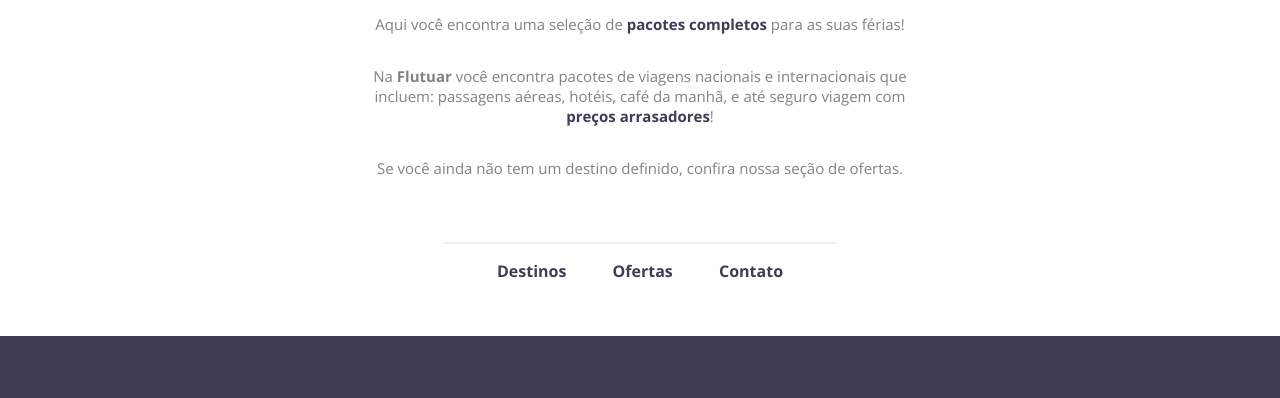
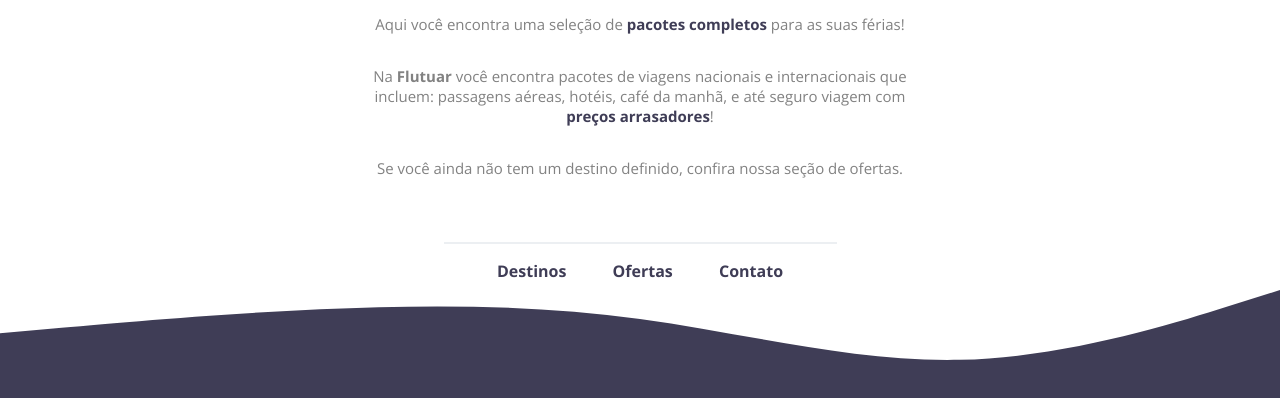
Before and after one commit to Batavoo/desafio_recriando_layout02, a plain HTML site: page index.html in a window 1280 px wide. Shown: the part 380-778 px from the top of the page. Drawn offline with nearby package versions, Linux system fonts and the light colour scheme.

Commit message:
footer changes

```diff
--- a/index.html
+++ b/index.html
@@ -45,6 +45,6 @@
       <a href="#">Contato</a>
     </div>
 
-    <div id="waves"></div>
+    <img id="wave" src="./images/Wave1.svg" alt="" />
   </body>
 </html>
--- a/style.css
+++ b/style.css
@@ -5,7 +5,7 @@ body {
 }
 
 #main {
-  width: 626px;
+  max-width: 626px;
   margin: 64px auto 64px;
   font-size: 15px;
 }
@@ -36,7 +36,7 @@ a {
 }
 
 p {
-  width: 540px;
+  max-width: 540px;
   color: #828282;
   margin: 0 auto 32px;
 }
@@ -53,19 +53,10 @@ p {
   text-decoration: none;
 }
 
-footer {
+#wave {
+  width: 100vw;
   position: absolute;
   bottom: 0;
-  width: 100%;
-  background: #3586ff;
-  min-height: 100px;
+  left: 0;
+  z-index: -1;
 }
-
-#waves {
-  position: absolute;
-  width: 100%;
-  height: 84px;
-  bottom: 0;
-  background: #3f3d56;
-  transform: matrix(-1, 0, 0, 1, 0, 0);
-}
```
